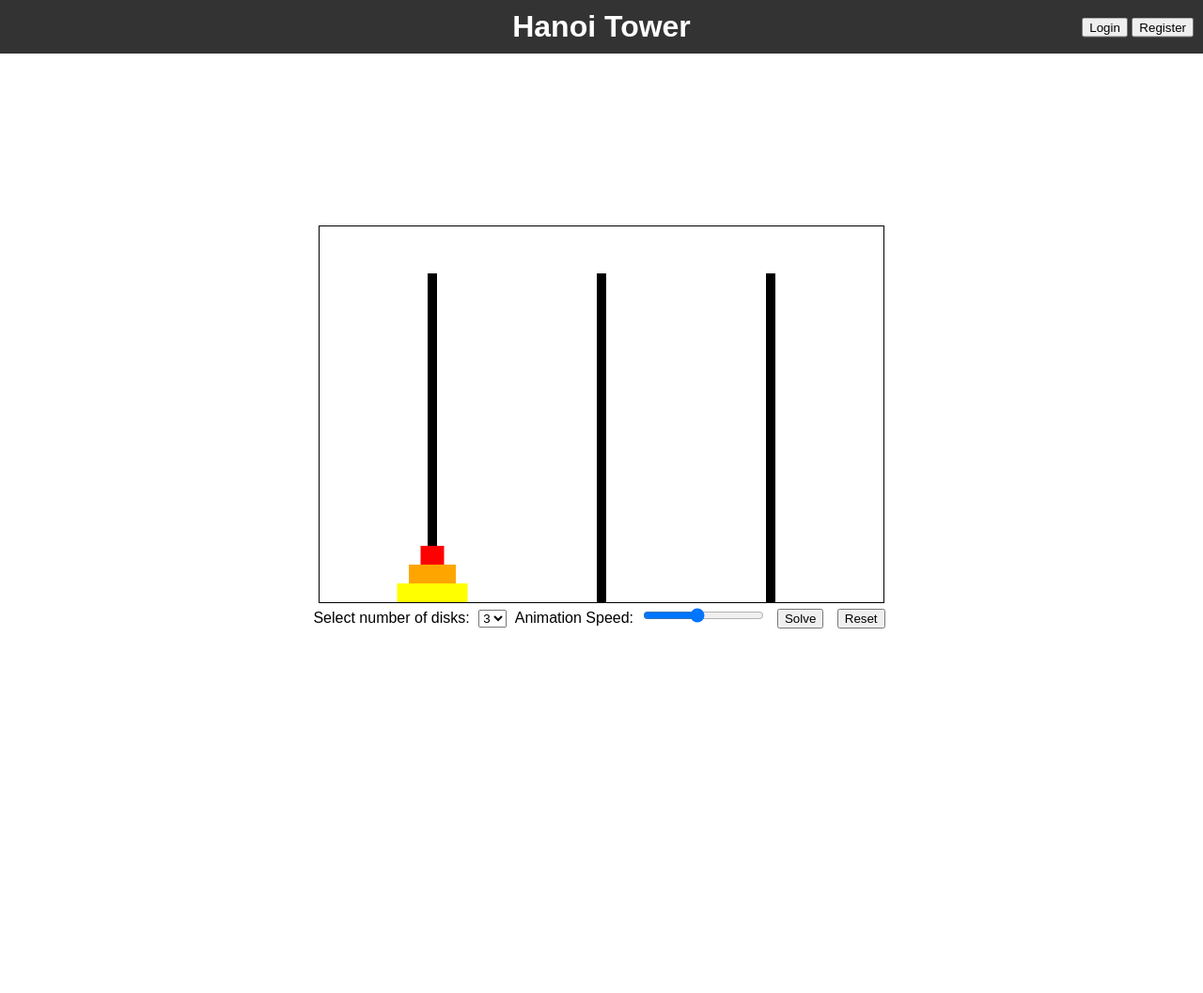
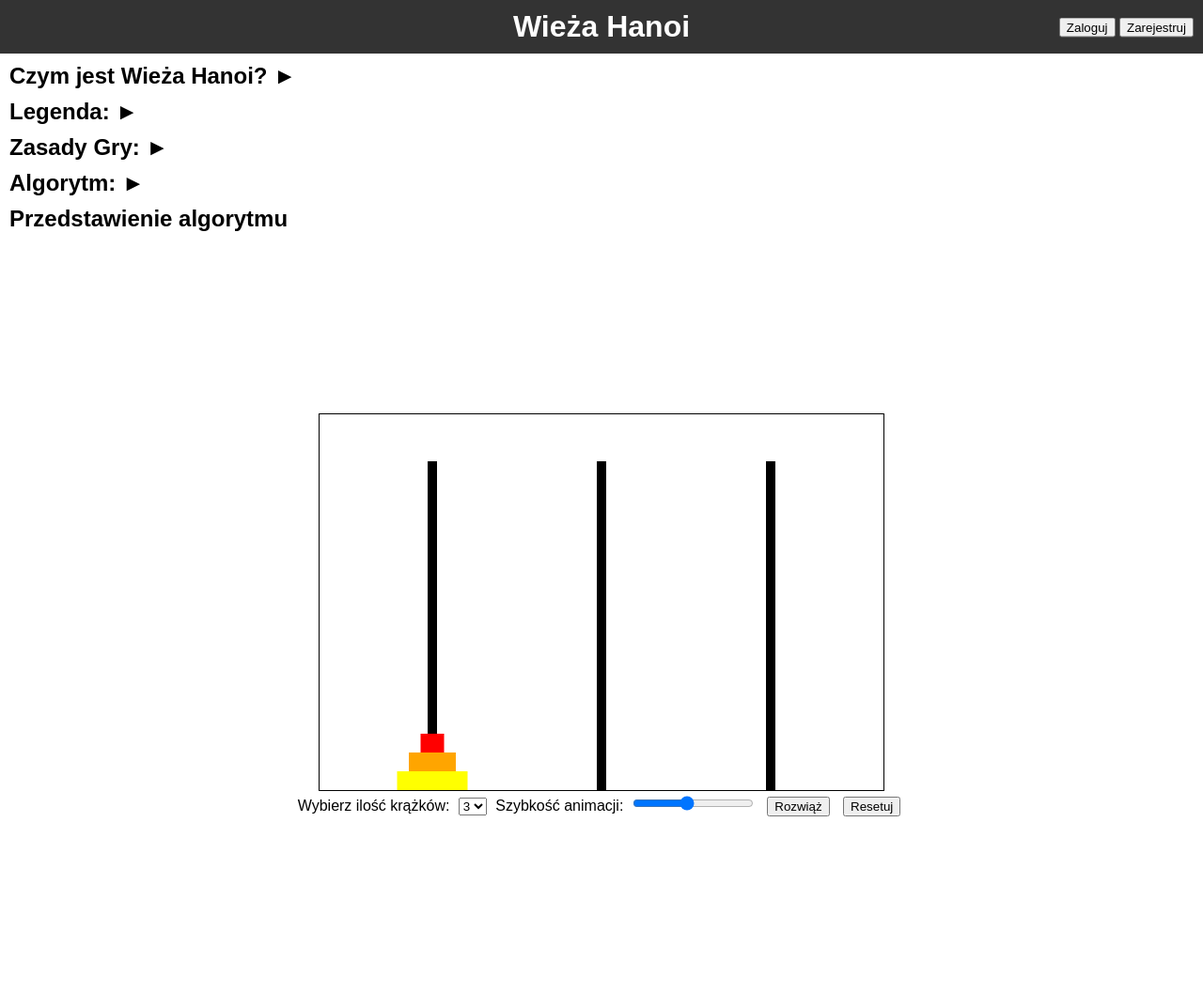
Before and after one commit to JakPietrzyk/HanoiTower, a PHP site: page / in a window 1280 px wide. Shown: the whole page at 94% size. Before the commit the page ends 669 px from the top, so only its background shows below. Run offline with PHP 8.4, Linux system fonts and the light colour scheme.

Commit message:
add content

```diff
--- a/css/style.css
+++ b/css/style.css
@@ -1,6 +1,7 @@
 svg {
     border: 1px solid #000;
 }
+
 body {
     font-family: Arial, sans-serif;
     margin: 0;
@@ -40,7 +41,8 @@ h1 {
     margin: 5px;
 }
 
-#loginPanel, #registrationPanel {
+#loginPanel,
+#registrationPanel {
     margin-left: 20px;
 }
 
@@ -50,6 +52,42 @@ h1 {
     margin-bottom: 10px;
 }
 
-#logoutButton, #loginButton, #registerButton, #savePreferencesButton{
+#logoutButton,
+#loginButton,
+#registerButton,
+#savePreferencesButton {
     display: none;
 }
+
+h2 {
+    cursor: pointer;
+    user-select: none;
+    margin: 10px;
+}
+
+p,
+ul,
+li,
+h3 {
+    margin: 10px;
+}
+
+h2::after {
+    content: ' ►';
+}
+
+.expanded {
+    display: block;
+}
+
+.collapsed {
+    display: none;
+}
+
+#animation {
+    cursor: auto;
+}
+
+#animation::after {
+    content: '';
+}
--- a/index.php
+++ b/index.php
@@ -3,34 +3,105 @@ session_start();
 
 $isSessionSet = isset($_SESSION['loggedIn']) && $_SESSION['loggedIn'] === true;
 ?>
-<!-- <?php
-echo '<pre>';
-print_r($_SESSION);
-echo '</pre>';
-?> -->
 <!DOCTYPE html>
-<html lang="en">
 
 <head>
-  <meta charset="UTF-8">
-  <title>Hanoi Tower</title>
+  <meta http-equiv="content-type" content="text/html; charset=UTF-8">
+  <title>Wieża Hanoi</title>
   <link rel="stylesheet" href="css/style.css">
 </head>
 
 <body>
   <header>
-    <h1>Hanoi Tower</h1>
+    <h1>Wieża Hanoi</h1>
     <div id="userButtons">
-      <button id="loginButton" onclick="showLoginPanel()">Login</button>
-      <button id="registerButton" onclick="showRegistrationPanel()">Register</button>
+      <button id="loginButton" onclick="showLoginPanel()">Zaloguj</button>
+      <button id="registerButton" onclick="showRegistrationPanel()">Zarejestruj</button>
       <button id="logoutButton" onclick="_logout()">Logout</button>
     </div>
   </header>
 
+  <div>
+    <h2 onclick="toggleContent('whatIsHanoi')">Czym jest Wieża Hanoi?</h2>
+    <div id="whatIsHanoi" class="collapsed">
+      <ul>
+        <li>
+          <p>Wieża Hanoi to klasyczny problem w dziedzinie informatyki i matematyki. Jest to gra matematyczna, w której
+            bierze
+            udział trzy słupki oraz pewna liczba dysków różnej wielkości, które można przesuwać na dowolny słupek.
+            Puzzle
+            rozpoczyna się od ułożenia dysków w porządku rosnącym na jednym słupku, gdzie najmniejszy znajduje się na
+            górze.</p>
+        </li>
+      </ul>
+    </div>
+    <h2 onclick="toggleContent('legend')">Legenda:</h2>
+    <div id="legend" class="collapsed">
+      <ul>
+        <li>W wielkiej świątyni w Waranasi (w oryg. Benares, dawna nazwa tego miasta) znajdują się trzy diamentowe
+          słupki.
+          Przy stworzeniu świata Bóg umieścił na jednym z nich 64 złote krążki, umieszczone od największego do
+          najmniejszego, co zostało nazwane wieżą Brahmy. Każdej nocy i każdego dnia kapłani przenoszą krążki ze
+          słupka
+          na słupek, zgodnie z zasadami narzuconymi przez Brahmę. Według nich kapłan może przemieszczać tylko jeden
+          krążek równocześnie i może go umieścić albo na pustym słupku, albo na szczycie większego krążka. Gdy
+          kapłani
+          przeniosą całą wieżę z jednego słupka na dowolny inny, wieża i bramini rozsypią się w pył i nastąpi koniec
+          świata.
+          Gdyby legenda była prawdziwa, a kapłani byliby w stanie przemieszczać krążki w tempie jednego na sekundę,
+          używając najmniejszej liczby ruchów, zajęłoby im to 2^64 - 1 sekundy, czyli około 585 miliardów lat, co
+          jest
+          około 42 razy dłuższe niż obecny wiek wszechświata.
+      </ul>
+    </div>
+    <h2 onclick="toggleContent('gameRules')">Zasady Gry:</h2>
+    <div id="gameRules" class="collapsed">
+      <ul>
+        <li>Można przesuwać tylko jeden dysk naraz.</li>
+        <li>Każdy ruch polega na wzięciu górnego dysku z jednego ze słupków i umieszczeniu go na szczycie innego słupka
+          lub na pustym słupku.</li>
+        <li>Żaden dysk nie może być umieszczony na większym dysku.</li>
+      </ul>
+    </div>
+
+    <h2 onclick="toggleContent('algorithm')">Algorytm:</h2>
+    <div id="algorithm" class="collapsed">
+      <p>Wieże Hanoi można łatwo rozwiązać za pomocą prostego algorytmu rekurencyjnego lub iteracyjnego. Minimalna
+        liczba
+        ruchów potrzebnych do
+        rozwiazania Wieży Hanoi to 2^n - 1, gdzie n to liczba dysków.</p>
+      <ul>
+        <li>Oznaczmy kolejne słupki literami A, B i C.</li>
+        <li>Niech n będzie liczbą krążków, które chcemy przenieść ze słupka A na słupek C posługując się słupkiem B jako
+          buforem. </li>
+      </ul>
+      <h3>Rozwiązanie rekurencyjne:</h2>
+        <ol>
+          <li>przenieś (rekurencyjnie) n-1 krążków ze słupka A na słupek B posługując się słupkiem C</li>
+          <li>przenieś jeden krążek ze słupka A na słupek C,</li>
+          <li>przenieś (rekurencyjnie) n-1 krążków ze słupka B na słupek C posługując się słupkiem A</li>
+        </ol>
+        <h3>Przykładowa implementacja w języku C++</h3>
+        <pre>
+      void hanoi(int n, char A, char B, char C)
+      {
+        // przekłada n krążków z A korzystając z B na C
+        if (n > 0)
+        {
+          hanoi(n-1, A, C, B);
+          cout << A << " -> " << C << endl;
+          hanoi(n-1, B, A, C);
+        }
+      }
+    </pre>
+    </div>
+  </div>
+  <h2 id="animation">Przedstawienie algorytmu</h2>
+
   <div id="hanoiTower">
     <svg id="tower" width="600" height="400"></svg>
     <div>
-      <label for="diskNumber">Select number of disks:</label>
+      <label for="diskNumber">Wybierz ilość krążków:</label>
       <select id="diskNumber">
         <option value="3">3</option>
         <option value="4">4</option>
@@ -39,44 +110,55 @@ echo '</pre>';
         <option value="7">7</option>
       </select>
 
-      <label for="animationSpeed">Animation Speed:</label>
+      <label for="animationSpeed">Szybkość animacji:</label>
       <input type="range" id="animationSpeed" min="1" max="10" value="5">
 
-      <button id="solveButton">Solve</button>
-      <button id="resetButton">Reset</button>
-      <button id="savePreferencesButton" onclick="savePreferences()">Save preferences</button>
-      <button id="loadPreferencesButton" onclick="setUserPreferences()">Set saved preferences</button>
+      <button id="solveButton">Rozwiąż</button>
+      <button id="resetButton">Resetuj</button>
+      <button id="savePreferencesButton" onclick="savePreferences()">Zapisz preferencje</button>
+      <button id="loadPreferencesButton" onclick="setUserPreferences()">Ustaw zapisane preferencje</button>
     </div>
   </div>
 
+  <div>
+
+  </div>
+
+
   <div id="loginPanel" style="display: none">
-    <h2>Login</h2>
+    <h2>Logowanie</h2>
     <form id="loginForm">
-      <label for="loginUsername">Username:</label>
+      <label for="loginUsername">Nazwa użytkownika:</label>
       <input type="text" id="loginUsername" name="username" required>
 
-      <label for="loginPassword">Password:</label>
+      <label for="loginPassword">Hasło:</label>
       <input type="password" id="loginPassword" name="password" required>
 
-      <button type="button" onclick="_login(this.form)">Login</button>
-      <button type="button" onclick="cancelAction()">Cancel</button>
+      <button type="button" onclick="_login(this.form)">Zaloguj</button>
+      <button type="button" onclick="cancelAction()">Anuluj</button>
 
     </form>
   </div>
   <div id="registrationPanel" style="display: none">
-    <h2>Register</h2>
+    <h2>Rejestracja</h2>
     <form id="registrationPForm">
-      <label for="registerUsername">Username:</label>
+      <label for="registerUsername">Nazwa użytkownika:</label>
       <input type="text" id="registerUsername" name="username" required>
 
-      <label for="registerPassword">Password:</label>
+      <label for="registerPassword">Hasło:</label>
       <input type="password" id="registerPassword" name="password" required>
 
-      <button type="button" onclick="_register(this.form)">Register</button>
-      <button type="button" onclick="cancelAction()">Cancel</button>
+      <button type="button" onclick="_register(this.form)">Zarejestruj</button>
+      <button type="button" onclick="cancelAction()">Anuluj</button>
     </form>
   </div>
-  </div>
+  <script>
+    function toggleContent(id) {
+      var element = document.getElementById(id);
+      element.classList.toggle('collapsed');
+      element.classList.toggle('expanded');
+    }
+  </script>
   <script>
     var isSessionSet = <?php echo json_encode($isSessionSet); ?>;
     function checkSessionStatus() {
```
Lines whose indentation alone changed are shown as unchanged.
